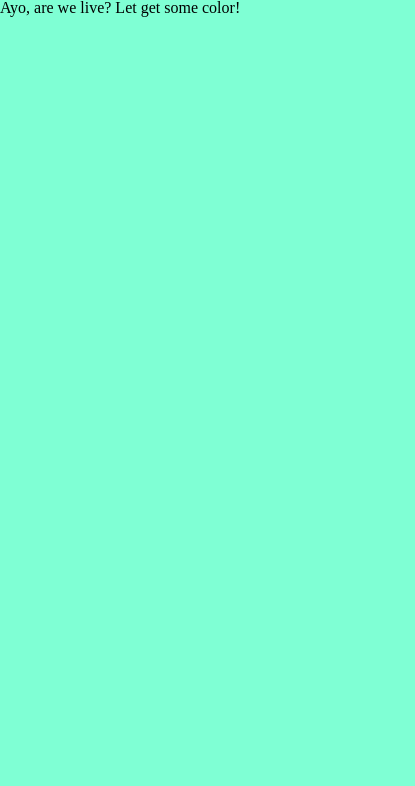
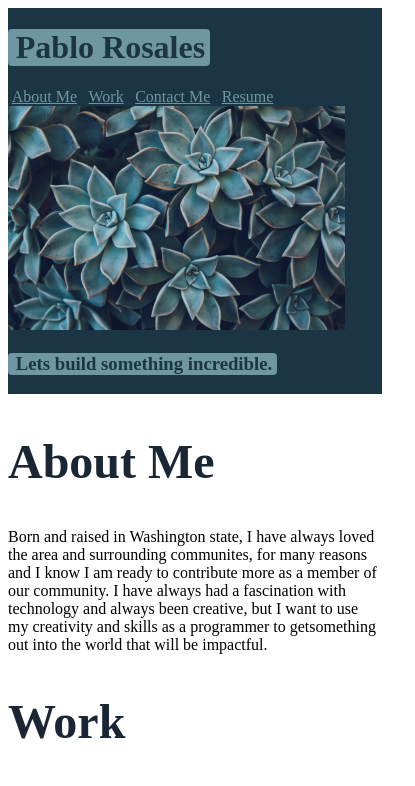
Before and after one commit to Pablito14/Pablo-Rosales, a plain HTML site: page index.html in a window 390 px wide. Shown: the top 786 px of the page, 415 px wide, since content can reach past the window. Drawn offline with Linux system fonts and the light colour scheme; grey boxes are pictures that could not be loaded.

Commit message:
Have a good static layout, now need to work on responsiveness

```diff
--- a/assets/styles/style.css
+++ b/assets/styles/style.css
@@ -1,4 +1,9 @@
-root{
+:root{
+--primary-c: #1C3544;
+--secondary-c: #6F96A3;
+--tertiary-c: #414A4D;
+--quaternary-c: #1A2633;
+--quinary-c: #4C808F;
 
 }
 
@@ -7,5 +12,64 @@ root{
 }
 
 body{
-    background-color: aquamarine;
+    background-color: #fff;
+    }
+
+header{
+    background-color: var(--primary-c);
 }
+
+/* only the h1 tag in the nav will get specialized styling  */
+header > h1, h3{
+    background-color: var(--secondary-c);
+    color:var(--primary-c);
+    border-radius: 4px;
+    padding-left: 2vw;
+    padding-right: 5px;
+    display: inline-block;
+}
+
+nav{
+
+}
+
+/* styling the links in the nav */
+nav > a{
+    color: var(--secondary-c);
+    padding: 0 1%;
+}
+
+section > h2{
+    color: var(--quaternary-c);
+    font-size: 300%;
+    /* padding-right: 2%;
+    border-right: solid 5px var(--quaternary-c); */
+}
+
+#hero{
+    max-width: 90%;
+    max-height: 75%;
+    display: inline-block;
+    /* margin: auto; */
+}
+
+#featuredProject{
+    display: block;
+    margin: auto;
+}
+
+section > img {
+    margin: 0 1%;
+}
+
+footer{
+    background-color: var(--primary-c);
+    color: white;
+    text-align: center;
+    line-height: 5vh;
+}
+
+footer > p {
+    font-weight: bolder;
+    font-size: larger;
+}
--- a/index.html
+++ b/index.html
@@ -5,12 +5,51 @@
     <meta http-equiv="X-UA-Compatible" content="IE=edge">
     <meta name="viewport" content="width=device-width, initial-scale=1.0">
     <title>Pablo Rosales</title>
-    <link rel="stylesheet" href="assets/styles/reset.css">
+    <!-- This css reset was a good idea, but out of scope for the needs of this assignment at the moment -->
+    <!-- <link rel="stylesheet" href="assets/styles/reset.css"> -->
     <link rel="stylesheet" href="assets/styles/style.css">
 </head>
 <body>
-    <header><h1>Ayo, are we live? Let get some color!</h1></header>
-    <main></main>
-    <footer></footer>
+    <header>
+        <h1>Pablo Rosales</h1>
+        <nav>
+            <a href="#aboutMe">About Me</a>
+            <a href="#work">Work</a>
+            <a href="#contactMe">Contact Me</a>
+            <a href="#resume">Resume</a>
+        </nav>
+        <img id="hero" src="./assets/img/succulents dark.jpg" alt="Photo of the sun setting behind a forest, creating rays of light shining between trees. Grass being illuminated and creating a sharp contrast between the shadows on the ground.">
+        <h3 id="statement">Lets build something incredible.</h3>
+    </header>
+    <main>
+        <section>
+            <h2 id="aboutMe">About Me</h2>
+            <p>Born and raised in Washington state, I have always loved the area and surrounding communites, for many reasons and I know I am ready to contribute more as a member of our community. I have always had a fascination with technology and always been creative, but I want to use my creativity and skills as a programmer to getsomething out into the world that will be impactful.</p>
+        </section>
+        <section>
+            <h2 id="work">Work</h2>
+            <img src="http://placecorgi.com/500/250" id="featuredProject" alt="">
+            <img src="http://placecorgi.com/260/180" alt="">
+            <img src="http://placecorgi.com/260/180" alt="">
+            <img src="http://placecorgi.com/260/180" alt="">
+            <img src="http://placecorgi.com/260/180" alt="">
+            <p>Currently in progress!</p>
+        </section>
+        <section>
+            <h2 id="resume">Resume</h2>
+            <p>Under construction!🏗</p>
+        </section>
+        <section>
+            <h2 id="contactMe">Contact Me</h2>
+            <p>253.886.0938</p>
+            <p>pablo.rosales14@gmail.com</p>
+            <a href="https://github.com/Pablito14" target="_">Github</a>
+            <a href="https://twitter.com/rosapabs14" target="_">Twitter</a>
+            <a href="https://open.spotify.com/user/pablo.rosales14?si=3e3c21b4ee3748f6" target="_">Spotify</a>
+        </section>
+    </main>
+    <footer>
+        <p>Created by Pablo Rosales 😎🤠</p>
+    </footer>
 </body>
 </html>
```
Also changed, not shown: assets/img/succulents dark.jpg (added).
